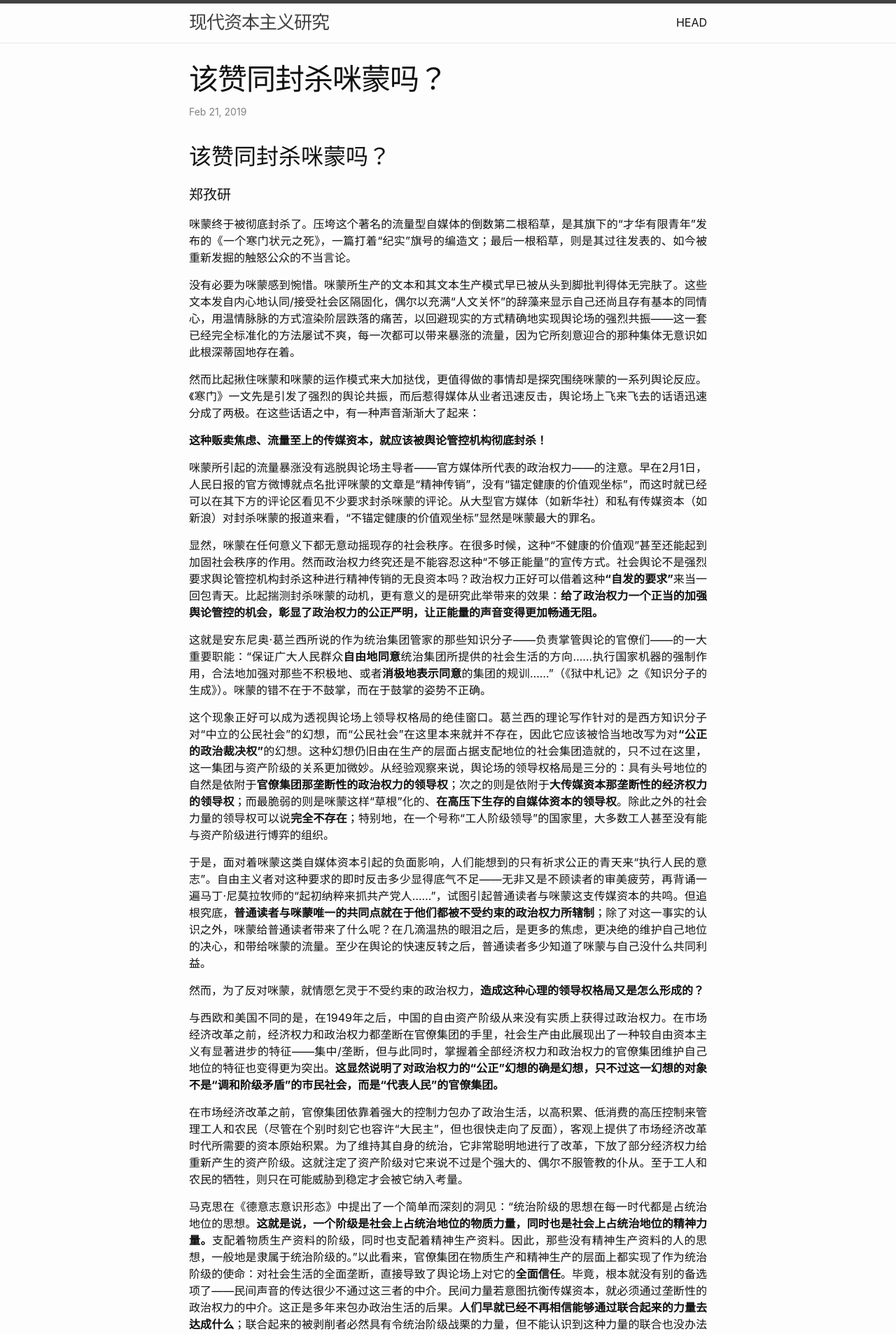
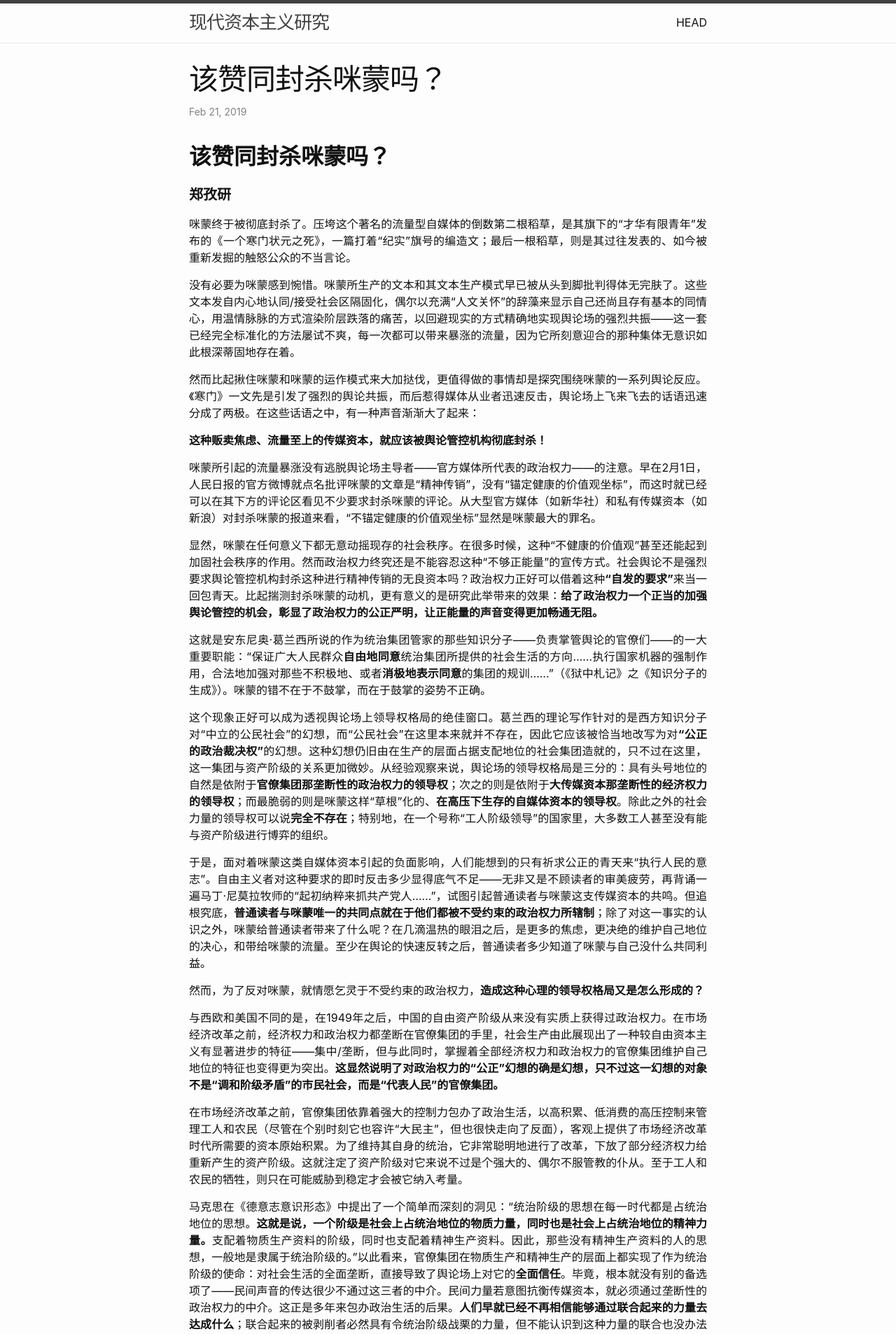
Before and after one commit to Spectre-RPEMC/Spectre-RPEMC.github.io, a Jekyll site: the page built from _posts/2019-02-21-comments.MD, in a window 1280 px wide. Shown: the top 1906 px of the page at 70% size. Built offline with Jekyll 4.4.1, drawn with Linux system fonts in a browser that asks for light colours.

```diff
--- a/_posts/2019-02-21-comments.MD
+++ b/_posts/2019-02-21-comments.MD
@@ -3,9 +3,9 @@ title: "该赞同封杀咪蒙吗？"
 layout: post
 ---
 
-## 该赞同封杀咪蒙吗？
+## **该赞同封杀咪蒙吗？**
 
-#### 郑孜研
+#### **郑孜研**
 
 咪蒙终于被彻底封杀了。压垮这个著名的流量型自媒体的倒数第二根稻草，是其旗下的“才华有限青年”发布的《一个寒门状元之死》，一篇打着“纪实”旗号的编造文；最后一根稻草，则是其过往发表的、如今被重新发掘的触怒公众的不当言论。
 
```
